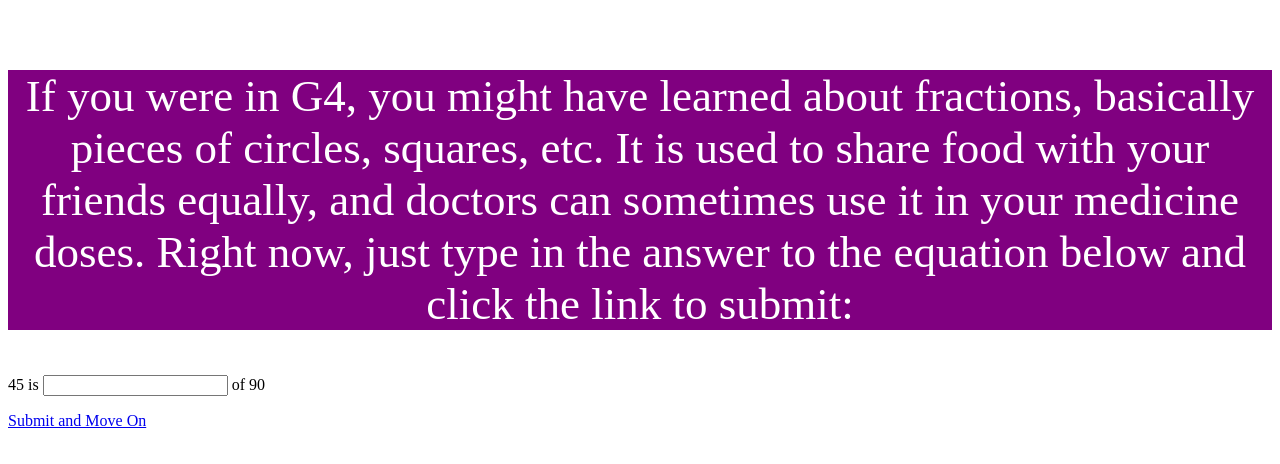
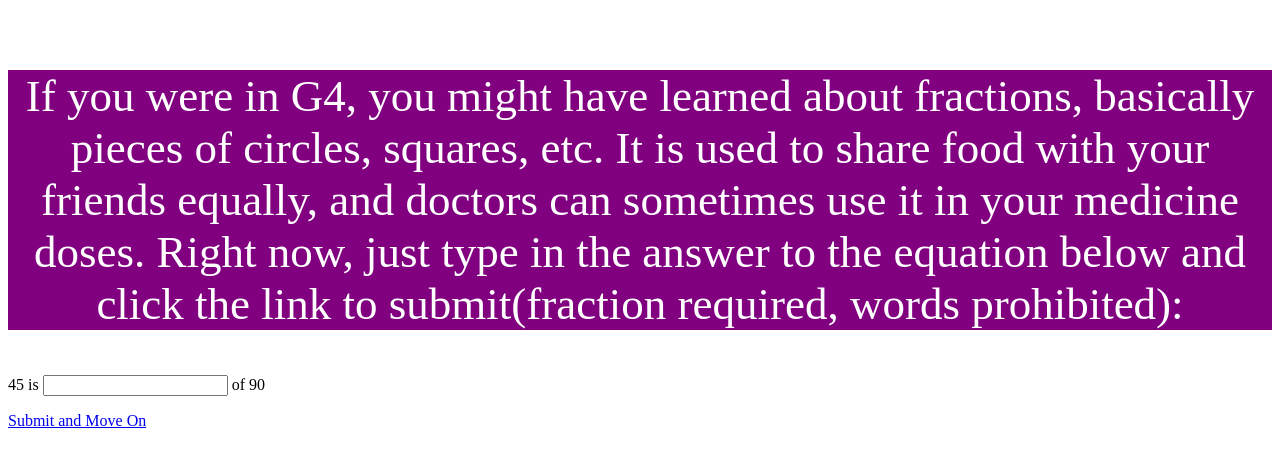
Before and after one commit to nikoskalnis/g4math, a plain HTML site: page index.html in a window 1280 px wide. Shown: the part 316-780 px from the top of the page. Drawn offline with Linux system fonts and the light colour scheme.

Commit message:
Update index.html

```diff
--- a/index.html
+++ b/index.html
@@ -39,7 +39,7 @@
     </p>
     <p class="css_main">
       If you were in G4, you might have learned about fractions, basically pieces of circles, squares, etc. It is used to share food with your friends equally, and doctors
-      can sometimes use it in your medicine doses. Right now, just type in the answer to the equation below and click the link to submit:
+      can sometimes use it in your medicine doses. Right now, just type in the answer to the equation below and click the link to submit(fraction required, words prohibited):
     </p>
     <p>45 is <input type="text" id="box" value=""/> of 90</p>
     <a href="https://nikoskalnis.github.io/g5mathnew_unit/" onclick="return checkType();">
```
